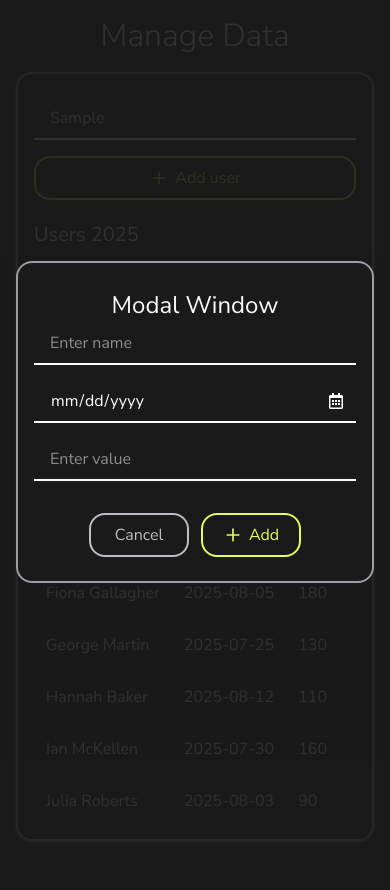
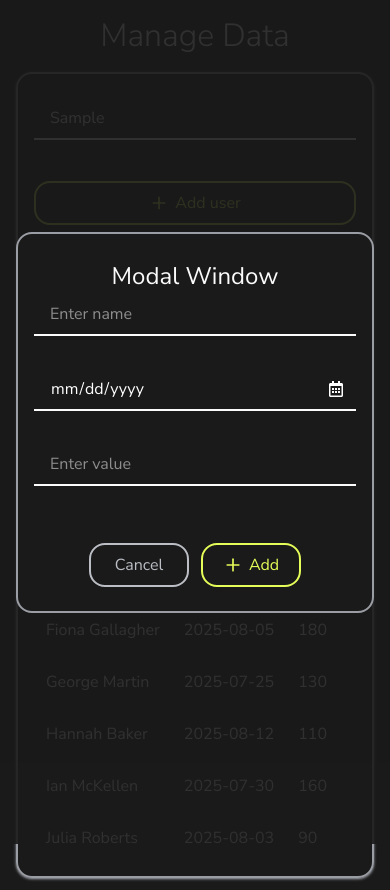
Before and after one commit to adAstra97/caspel-test, a React (Vite) app: page / in a window 390 px wide. Both pictures are taken after typing "Sample" into the empty fields and a click on the button "Add user". Before the commit the page ends 853 px from the top, so only its background shows below. Built offline with nearby package versions, Linux system fonts and the light colour scheme.

Commit message:
feat: add submit logics

```diff
--- a/src/components/ControlPanel/ControlPanel.tsx
+++ b/src/components/ControlPanel/ControlPanel.tsx
@@ -9,9 +9,14 @@ interface Props {
 
 export const ControlPanel = ({ onClick }: Props) => {
   return (
-    <div className="flex flex-col gap-4 sm:flex-row justify-between mt-3 mb-5 w-full">
+    <div className="flex flex-col gap-4 sm:flex-row justify-between mt-3 mb-8 sm:my-3 w-full">
       <InputField type="search" placeholder="Search.." />
-      <Button icon={<IoMdAdd size={20} />} title="Add user" onClick={onClick} />
+      <Button
+        icon={<IoMdAdd size={20} />}
+        title="Add user"
+        onClick={onClick}
+        className="max-h-11"
+      />
     </div>
   );
 };
--- a/src/components/InputField/InputField.tsx
+++ b/src/components/InputField/InputField.tsx
@@ -34,7 +34,9 @@ export const InputField = ({
           onClick={() => inputRef.current?.showPicker()}
         />
       )}
-      {error && <p className="text-size-14 text-remove">{error}</p>}
+      <span className="min-h-[21px]">
+        {error && <p className="text-size-14 text-remove">{error}</p>}
+      </span>
     </div>
   );
 };
--- a/src/components/Modal/Modal.tsx
+++ b/src/components/Modal/Modal.tsx
@@ -29,13 +29,14 @@ export const Modal = ({
         className="bg-background rounded-2xl max-w-[500px] w-full transform transition-all duration-300 scale-100 py-6 px-4 xs:px-10 border-2 border-border"
       >
         <h2 className="text-size-24 text-center">Modal Window</h2>
-        <div className="space-y-4 mb-8">
+        <div className="space-y-2 mb-8">
           <InputField
             type="text"
             placeholder="Enter name"
             error={errors.name}
             value={formData.name}
             onChange={(e) => setFormData({ ...formData, name: e.target.value })}
+            maxLength={50}
           />
           <InputField
             type="date"
--- a/src/components/UserRow/UserRow.tsx
+++ b/src/components/UserRow/UserRow.tsx
@@ -11,9 +11,15 @@ interface Props {
 export const UserRow = ({ date, name, value }: Props) => {
   return (
     <tr className="hover:bg-border/5 hover:transition-colors duration-100 whitespace-nowrap">
-      <td className="px-3 py-2 text-size-16 color-text">{name}</td>
-      <td className="px-3 py-2 text-size-16 color-text">{date}</td>
-      <td className="px-3 py-2 text-size-16 color-text">{value}</td>
+      <td className="px-3 py-2 text-size-16 color-text max-w-[150px] truncate">
+        {name}
+      </td>
+      <td className="px-3 py-2 text-size-16 color-text max-w-[120px] truncate">
+        {date}
+      </td>
+      <td className="px-3 py-2 text-size-16 color-text max-w-[100px] truncate">
+        {value}
+      </td>
       <td className="px-3 py-2">
         <div className="flex gap-2 justify-around">
           <Button
@@ -21,7 +27,6 @@ export const UserRow = ({ date, name, value }: Props) => {
             icon={<FiEdit size={20} />}
             className="text-button min-w-0 px-2 border-0 hover:scale-110"
           />
-
           <Button
             onClick={() => console.log('delete')}
             icon={<FiTrash2 size={20} />}
--- a/src/pages/Home.tsx
+++ b/src/pages/Home.tsx
@@ -7,6 +7,7 @@ import { Modal } from '../components/Modal/Modal';
 import { UserRow } from '../components/UserRow/UserRow';
 import { useFormValidation } from '../hooks/useFormValidation';
 import { MOCKED_DATA } from '../shared/constants';
+import type { RowData } from '../shared/types';
 
 const Home = () => {
   const [isModalOpen, setIsModalOpen] = useState(false);
@@ -17,9 +18,18 @@ const Home = () => {
   });
 
   const handleSubmit = () => {
-    if (validate()) {
-      console.log('Valid form:', formData);
-    }
+    if (!validate()) return;
+
+    const rowData: RowData = {
+      id: Date.now().toString(),
+      name: formData.name,
+      date: formData.date,
+      value: formData.value ?? 0,
+    };
+
+    MOCKED_DATA.unshift(rowData);
+    setFormData({ name: '', date: '', value: null });
+    setIsModalOpen(false);
   };
 
   return (
```
